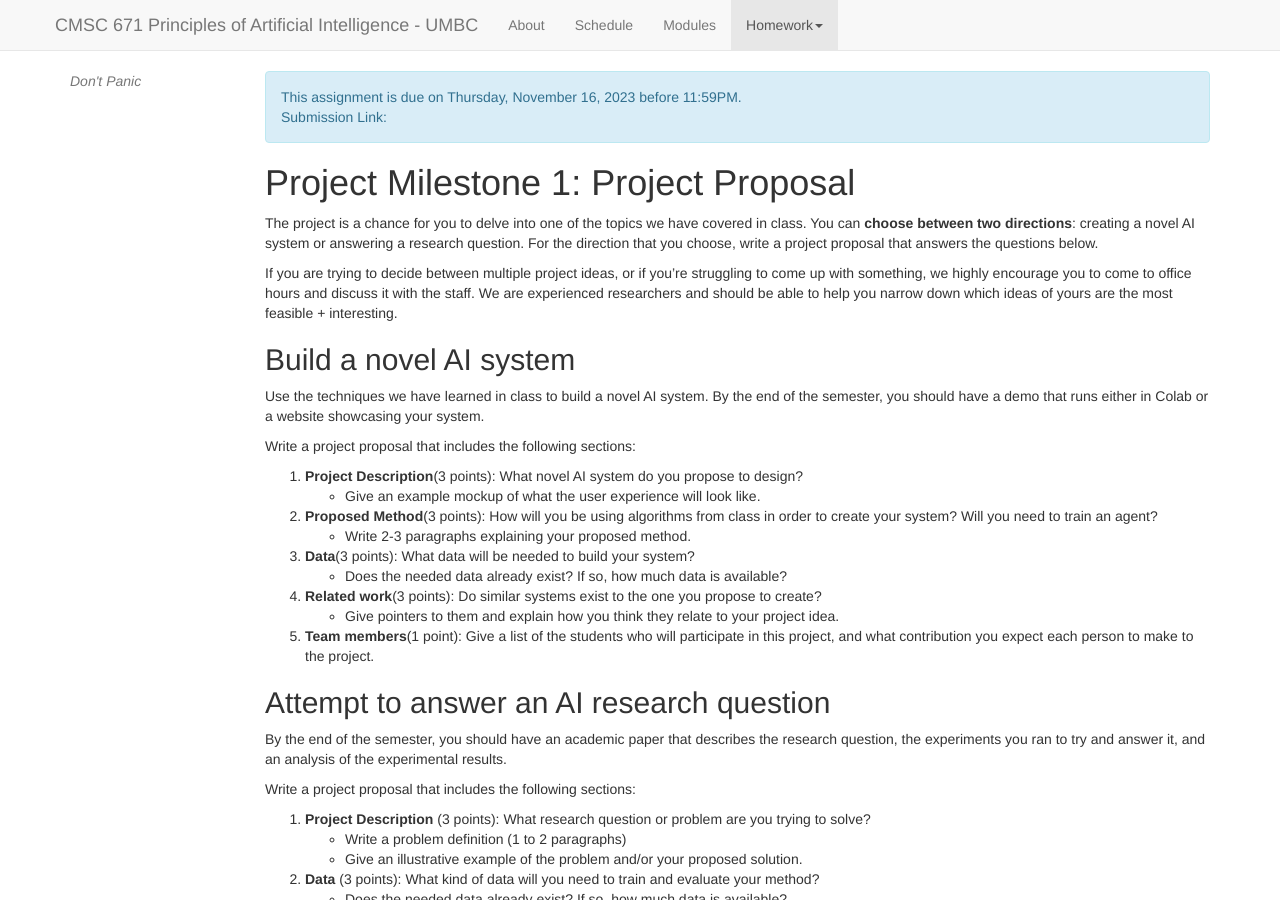
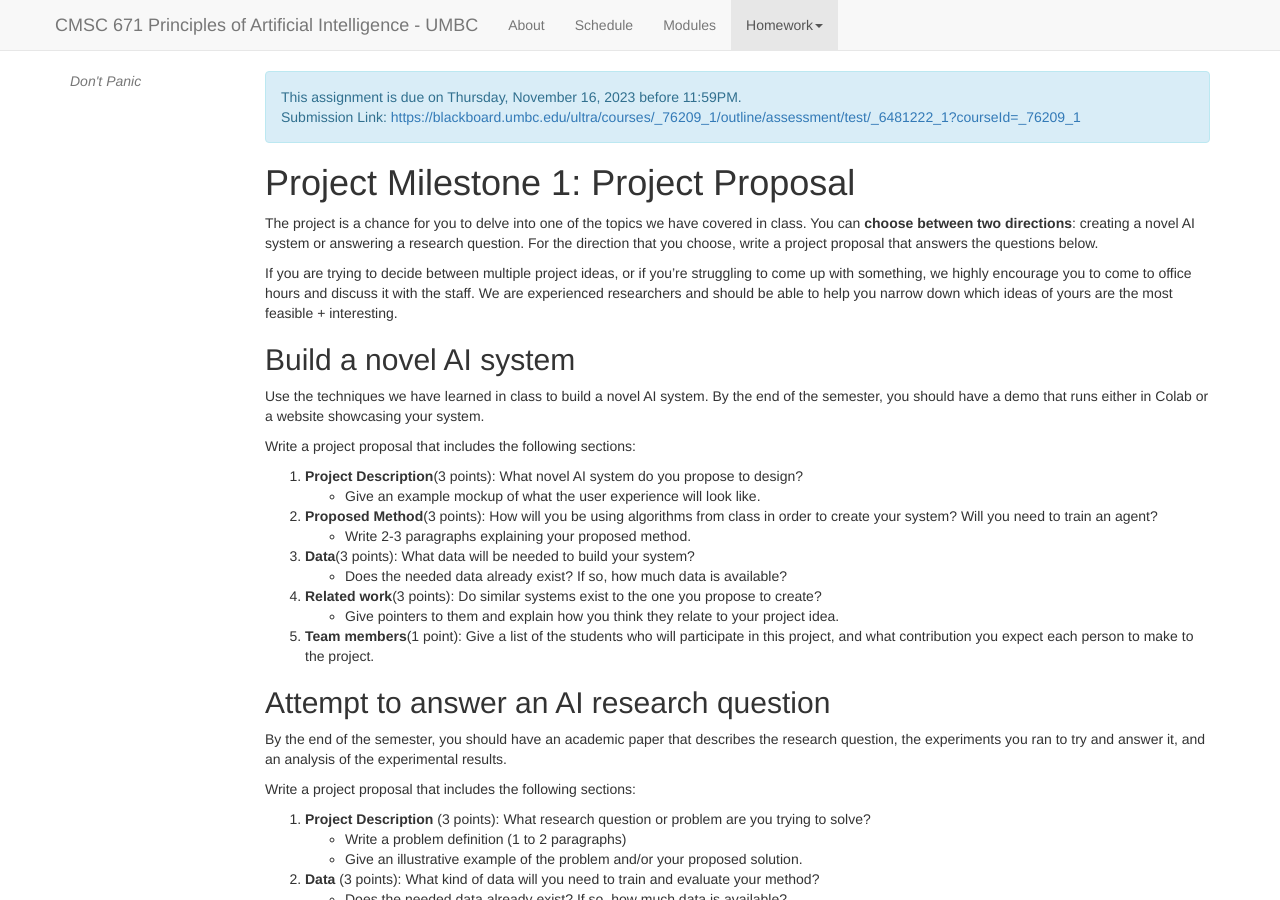
Before and after one commit to lara-martin/Principles-of-AI, a Jekyll site: the page built from homeworks/project/proposal.md, in a window 1280 px wide and 900 px high. Built offline with Jekyll 4.4.1, drawn with Linux system fonts in a browser that asks for light colours; nearby versions of some CDN libraries; a script that is not in the unit is left out; part of the change alters nothing that is shown.

```diff
--- a/homeworks/project/proposal.md
+++ b/homeworks/project/proposal.md
@@ -37,7 +37,7 @@ Warning: this assignment is out of date.  It may still need to be updated for th
 <div class="alert alert-info">
 This assignment is due on {{ page.due_date | date: "%A, %B %-d, %Y" }} before {{ page.due_date | date: "%I:%M%p" }}.
 <br>
-Submission Link: <a href="{{item.submission}}">{{ item.submission }}</a>
+Submission Link: <a href="{{page.submission}}">{{ page.submission }}</a>
 </div>
 
 {% if page.materials %}
```
